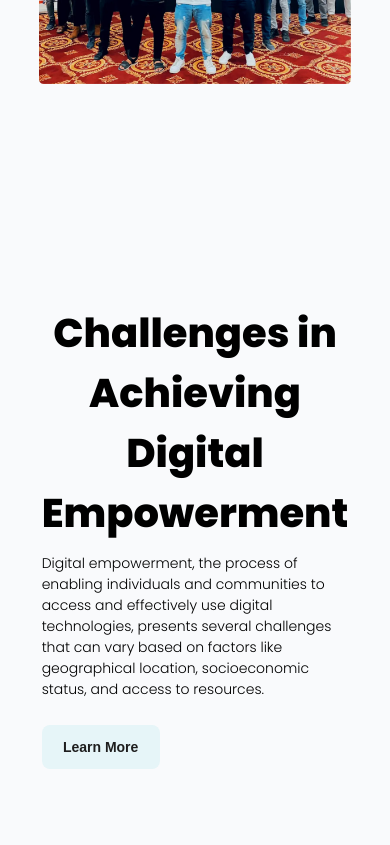
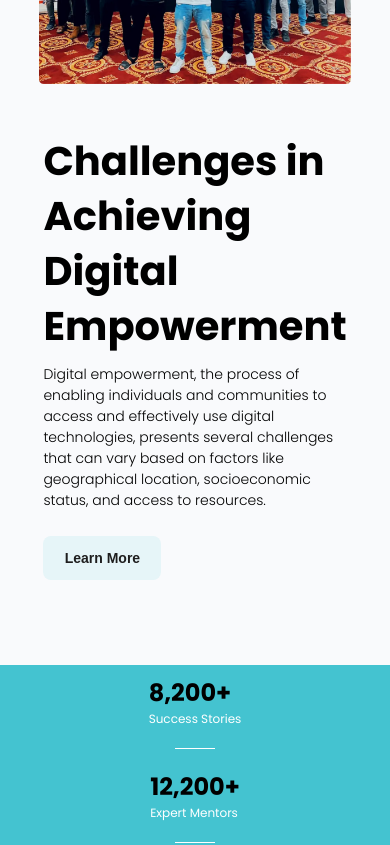
Before and after one commit to oye-hunter/den-landing-page, a React (Create React App) app: page / in a window 390 px wide. Shown: the part 2700-3545 px from the top of the page. Built offline with nearby package versions, Linux system fonts and the light colour scheme.

Commit message:
added responsive landing page

```diff
--- a/src/LandingPage/LandingPage.css
+++ b/src/LandingPage/LandingPage.css
@@ -157,6 +157,14 @@
   }
   .lp-challenges-section img {
     height: 55vh;
+  }
+  .lp-challenges-section-text h3,
+  .lp-den-with-buraaq-section h3 {
+    font-size: 40px;
+    font-weight: 700;
+    line-height: 55px;
+    margin: 0;
+    text-align: left;
   }
   .lp-challenges-section-text p,
   .lp-den-with-buraaq-section p {
@@ -319,6 +327,7 @@
       width: auto;
   }
 
+
   /* Media Queries */
 
   @media only screen and (max-width: 1024px) {
```
Lines whose indentation alone changed are shown as unchanged.
